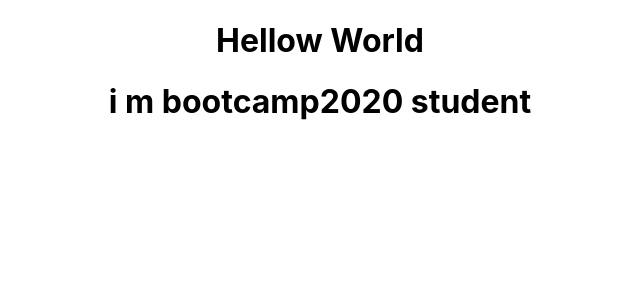
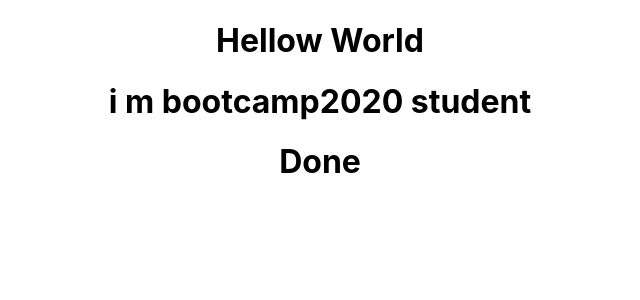
Before and after one commit to RanaWaqas92/firstreactweb, a React (Create React App) app: page / in a window 1280 px wide. Shown: the top 300 px of the page, without its empty margins (320-960 px from the left). Built offline with nearby package versions, Linux system fonts and the light colour scheme.

Commit message:
remove logo lib from app.js

```diff
--- a/src/App.js
+++ b/src/App.js
@@ -1,5 +1,5 @@
 import React from 'react';
-import logo from './logo.svg';
+// import logo from './logo.svg';
 import './App.css';
 
 function App() {
@@ -21,7 +21,7 @@ function App() {
       </header> */}
       <h1>Hellow World</h1>
       <h1>i m bootcamp2020 student</h1>
-
+      <h1>Done</h1>
     </div>
   );
 }
```
